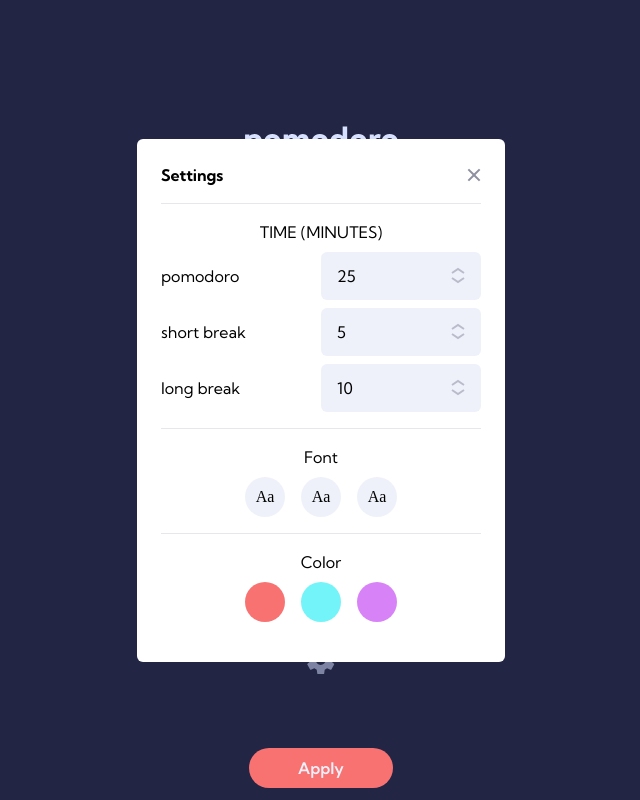
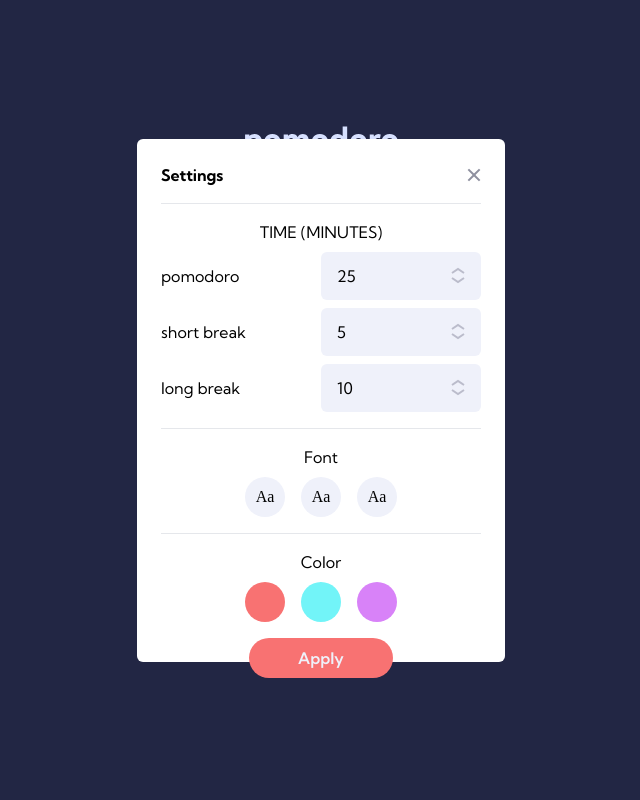
Before and after one commit to Zeey76/pomodoro, a React (Create React App) app: page / in a window 1280 px wide. Both pictures are taken after a click on the picture 640 px from the left and 660 px from the top of the page. Shown: the whole page, without its empty margins (319-959 px from the left). Built offline with nearby package versions, Linux system fonts and the light colour scheme.

Commit message:
edited my apply button

```diff
--- a/src/components/Settings.js
+++ b/src/components/Settings.js
@@ -51,9 +51,9 @@ function Settings({ handleSettings, dispatch, settings, setSettings }) {
 
   return (
     <div
-      className={`fixed top-0 left-0 w-full h-full z-900 flex justify-center items-center wrapper ${tempSettings.font} absolute`}
+      className={`fixed top-0 left-0 w-full h-full z-900 flex justify-center items-center wrapper ${tempSettings.font}`}
     >
-      <div className=" bg-neutral-100 p-1.5 w-[23rem] rounded-md flex flex-col gap-1 z-1000">
+      <div className=" bg-neutral-100 p-1.5 w-[23rem] rounded-md flex flex-col gap-1 z-1000 absolute">
         <div className="flex items-center justify-between">
           <h3 className="font-bold">Settings</h3>
           <button>
--- a/src/index.css
+++ b/src/index.css
@@ -19,7 +19,7 @@ body {
 .apply-button {
   position: absolute;
   cursor: pointer;
-  bottom: 12px;
+  bottom: -1rem;
 }
 
 input[type="number"]::-webkit-inner-spin-button, input[type="number"]::-webkit-outer-spin-button {
```
